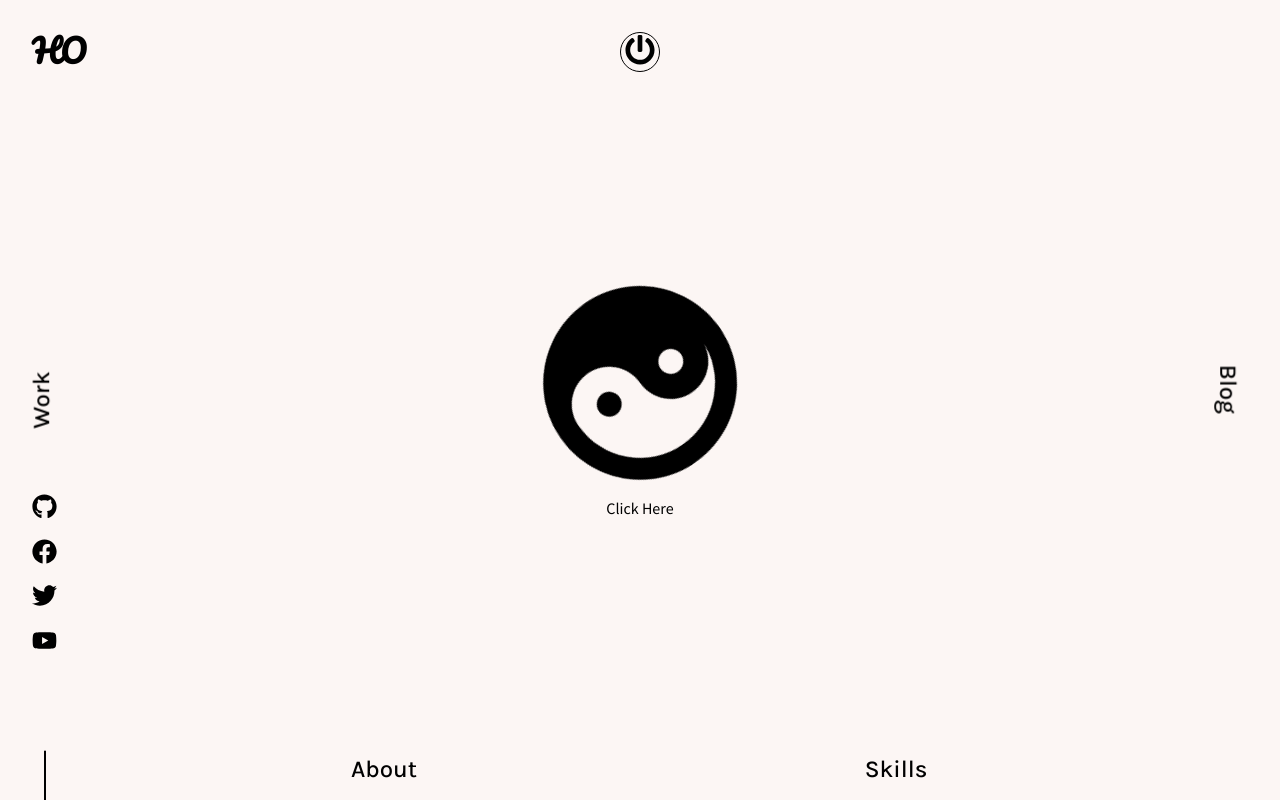
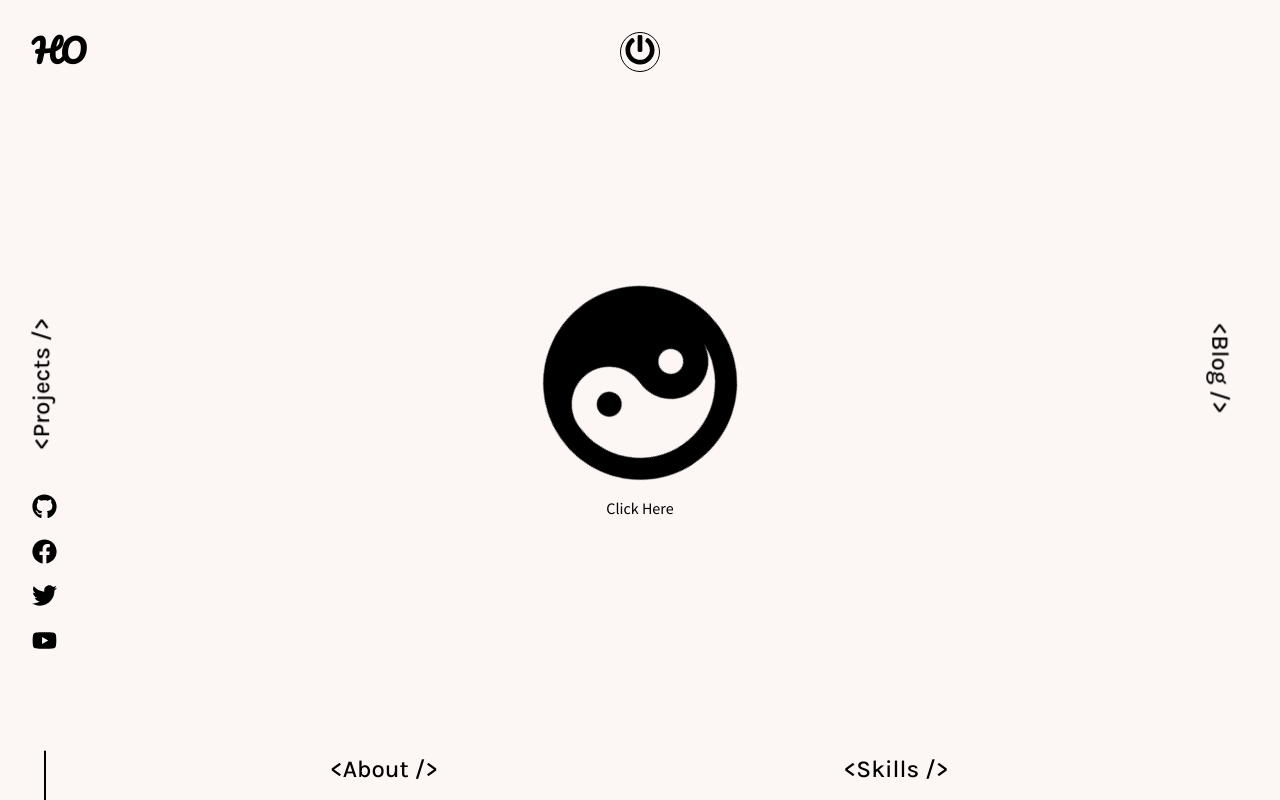
Before and after one commit to HamedOsama/portfolio, a React (Create React App) app: page / in a window 1280 px wide. Built offline with nearby package versions, Linux system fonts and the light colour scheme.

Commit message:
update main urls

```diff
--- a/src/App.js
+++ b/src/App.js
@@ -2,14 +2,17 @@ import GlobalStyles from "./globalstyles"
 import { ThemeProvider } from "styled-components"
 import { DarkTheme, LightTheme } from "./components/Themes"
 import { Route, Switch } from "react-router-dom"
+import { useSelector } from "react-redux"
+import { scrollbarState } from "./features/scrollbar/scrollbar-slice"
 import Main from "./components/Main"
 import Contact from "./Pages/Contact"
 import Skills from "./Pages/Skills"
 import Work from "./Pages/Work"
 import About from "./Pages/About"
 function App() {
+  const scrollbar = useSelector(scrollbarState)
   return <>
-    <GlobalStyles scrollbar={false} />
+    <GlobalStyles scrollbar={scrollbar} />
     <ThemeProvider theme={LightTheme}>
       <Switch>
         <Route exact path="/" component={Main} />
--- a/src/Pages/Work.jsx
+++ b/src/Pages/Work.jsx
@@ -1,4 +1,4 @@
-import React from 'react'
+import React, { useEffect } from 'react'
 import styled, { createGlobalStyle } from 'styled-components'
 import Icon from '../components/icons/icon'
 import img from '../assets/Images/patrick-tomasso-Oaqk7qqNh_c-unsplash.jpg'
@@ -7,13 +7,9 @@ import SocialIcons from '../components/SocialIcons'
 import { DarkTheme } from '../components/Themes'
 import PowerButton from '../components/PowerButton'
 import AnchorSlider from '../components/AnchorSlider'
+import { useDispatch } from 'react-redux'
+import { scrollbarActions } from '../features/scrollbar/scrollbar-slice'
 const BackgroundContainer = styled.div`
-body{
-  ::-webkit-scrollbar{
-    color: red;
-  }
-  background-color: red !important;
-}
   background-image: url(${img});
   background-repeat: no-repeat;
   background-size: cover;
@@ -26,7 +22,7 @@ body{
 `
 const OverlayContainer = styled.div`
   /* background-color: ${props => `rgba(${props.theme.bodyRgba},0.8)`}; */
-  background-color : ${props => `rgba(0,0,0,0.8)`};
+  background-color : rgba(10,25,47,0.9);
   width : 100%;
   height : auto;
   padding: 100px 150px;
@@ -364,6 +360,11 @@ const Project = styled.div`
 `
 
 const Work = () => {
+  const dispatch = useDispatch();
+  useEffect(
+    () => {
+      dispatch(scrollbarActions.hide())
+    }, [dispatch])
   return (
     <BackgroundContainer>
       <OverlayContainer>
--- a/src/app/store.js
+++ b/src/app/store.js
@@ -1,5 +1,7 @@
 import { configureStore } from '@reduxjs/toolkit';
+import { scrollbarReducer } from '../features/scrollbar/scrollbar-slice';
 export const store = configureStore({
   reducer: {
+    scrollbar: scrollbarReducer
   },
 });
--- a/src/components/AnchorSlider.jsx
+++ b/src/components/AnchorSlider.jsx
@@ -37,7 +37,7 @@ const AnchorSlider = props => {
     <Container>
       <Slider style={{ translateY: `${currentPosition}%` }}>
         {
-          [...Array(25)].map((_, i) => (
+          [...Array(26)].map((_, i) => (
             <Link className="chain" key={i} width={25} height={25} fill={props.theme.text} />
           )
           )
--- a/src/components/Main.jsx
+++ b/src/components/Main.jsx
@@ -34,23 +34,23 @@ const Main = () => {
         <DarkContainer isOpened={isOpened} />
         <SocialIcons theme={isOpened ? DarkTheme : LightTheme} />
         <CustomPageLink
-          title="Blog"
+          title="<Blog />"
           link="/blog"
           top="50%"
-          right="calc(1rem + 2vw)"
+          right="calc(1rem + 1vw)"
           transform='rotate(90deg) translate(-50%,-50%)'
         />
         <CustomPageLink
-          title="Work"
+          title="<Projects />"
           link="/work"
-          top="50%"
+          top="48%"
           left="calc(1rem + 2vw)"
           transform='translate(-50%,-50%) rotate(-90deg)'
           is_opened={`${isOpened}`}
           has_overlay={'true'}
         />
         <CustomPageLink
-          title="About"
+          title="<About />"
           link="/about"
           bottom="1rem"
           left="calc(50% - 20vw)"
@@ -59,7 +59,7 @@ const Main = () => {
           has_overlay={'true'}
         />
         <CustomPageLink
-          title="Skills"
+          title="<Skills />"
           link="/skills"
           bottom="1rem"
           left="calc(50% + 20vw)"
--- /dev/null
+++ b/src/features/scrollbar/scrollbar-slice.js
@@ -0,0 +1,17 @@
+import { createSlice } from "@reduxjs/toolkit";
+
+const initialState = {
+  display: true
+}
+const productSlice = createSlice({
+  name: 'scrollbar',
+  initialState,
+  reducers: {
+    hide: (state) => {
+      state.display = false;
+    }
+  }
+})
+export const scrollbarState = state => state.scrollbar.display;
+export const scrollbarReducer = productSlice.reducer;
+export const scrollbarActions = productSlice.actions;
--- a/src/globalstyles.js
+++ b/src/globalstyles.js
@@ -48,7 +48,9 @@ const GlobalStyles = createGlobalStyle`
 }
 body {
   font-family: 'Source Sans Pro',sans-serif;
-
+  ::-webkit-scrollbar{
+    display: ${props => props.scrollbar ? '' : 'none'};
+  }
 }
 a{
   text-decoration: none;
```
Also changed, not shown: 1 other file (tests, documents, lock files or other folders).
